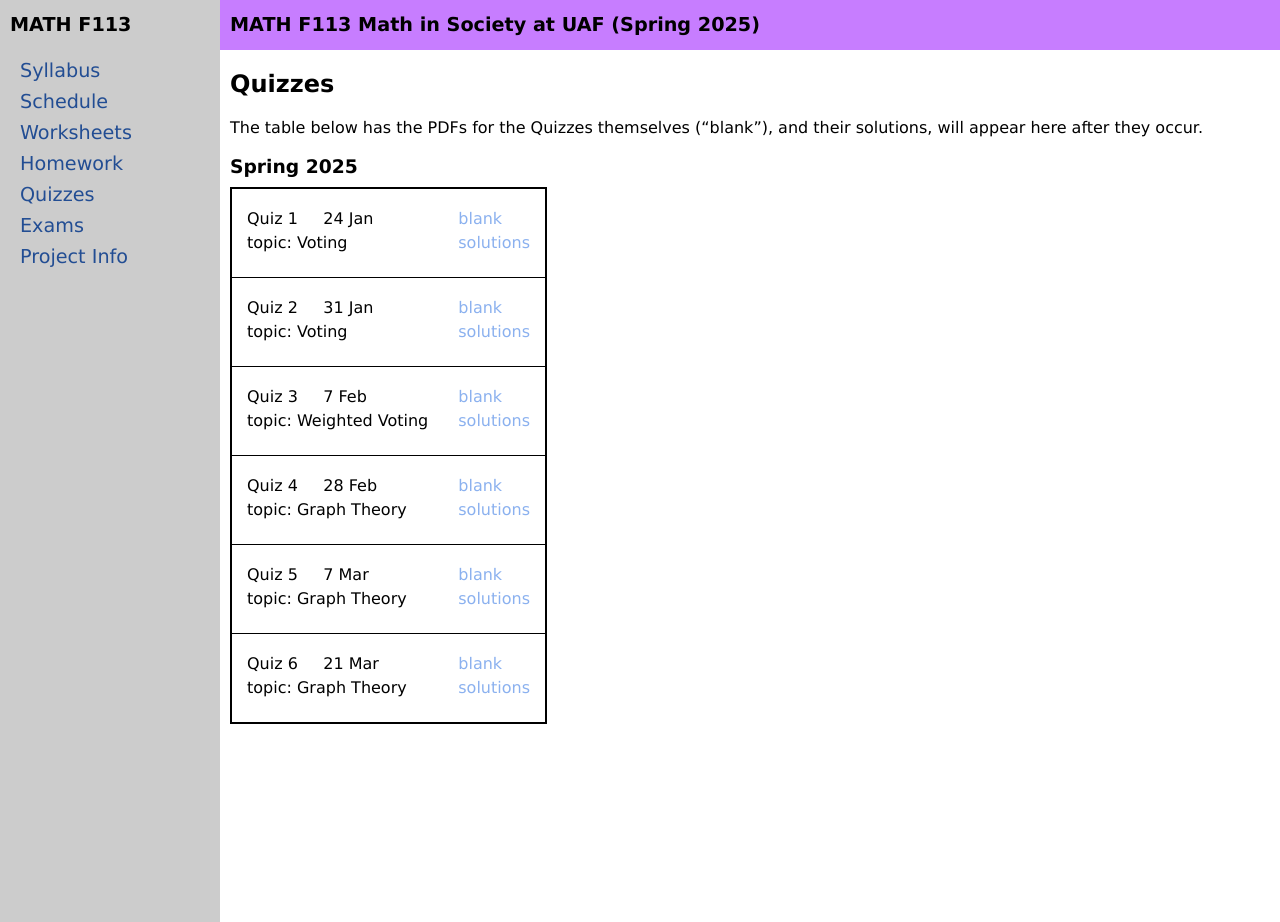
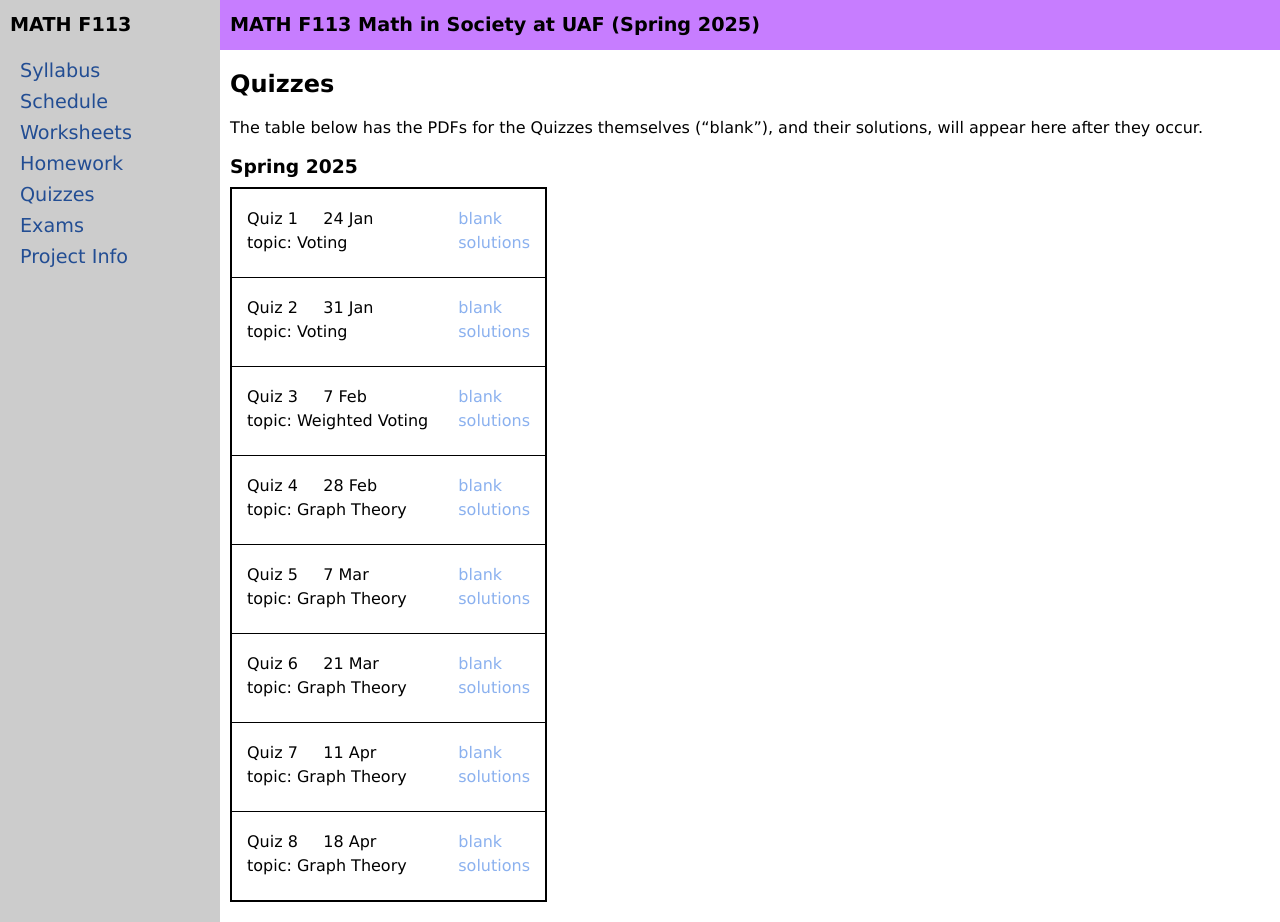
Before and after one commit to uaf-math/math113, a Jekyll site: the page built from quizzes.md, in a window 1280 px wide and 922 px high. Built offline with Jekyll 4.4.1, drawn with Linux system fonts in a browser that asks for light colours.

Commit message:
Update quizzesS25.yml

```diff
--- a/_data/quizzesS25.yml
+++ b/_data/quizzesS25.yml
@@ -31,3 +31,13 @@ quizzes:
   topic: Graph Theory
   blank:  M113-S25-Quiz-6.pdf
   solutions: M113-S25-Quiz-6-s.pdf
+- name: Quiz 7
+  date: 11 Apr
+  topic: Graph Theory
+  blank:  M113-S25-Quiz-7.pdf
+  solutions: M113-S25-Quiz-7-s.pdf
+- name: Quiz 8
+  date: 18 Apr
+  topic: Graph Theory
+  blank:  M113-S25-Quiz-8.pdf
+  solutions: M113-S25-Quiz-8-s.pdf
```
